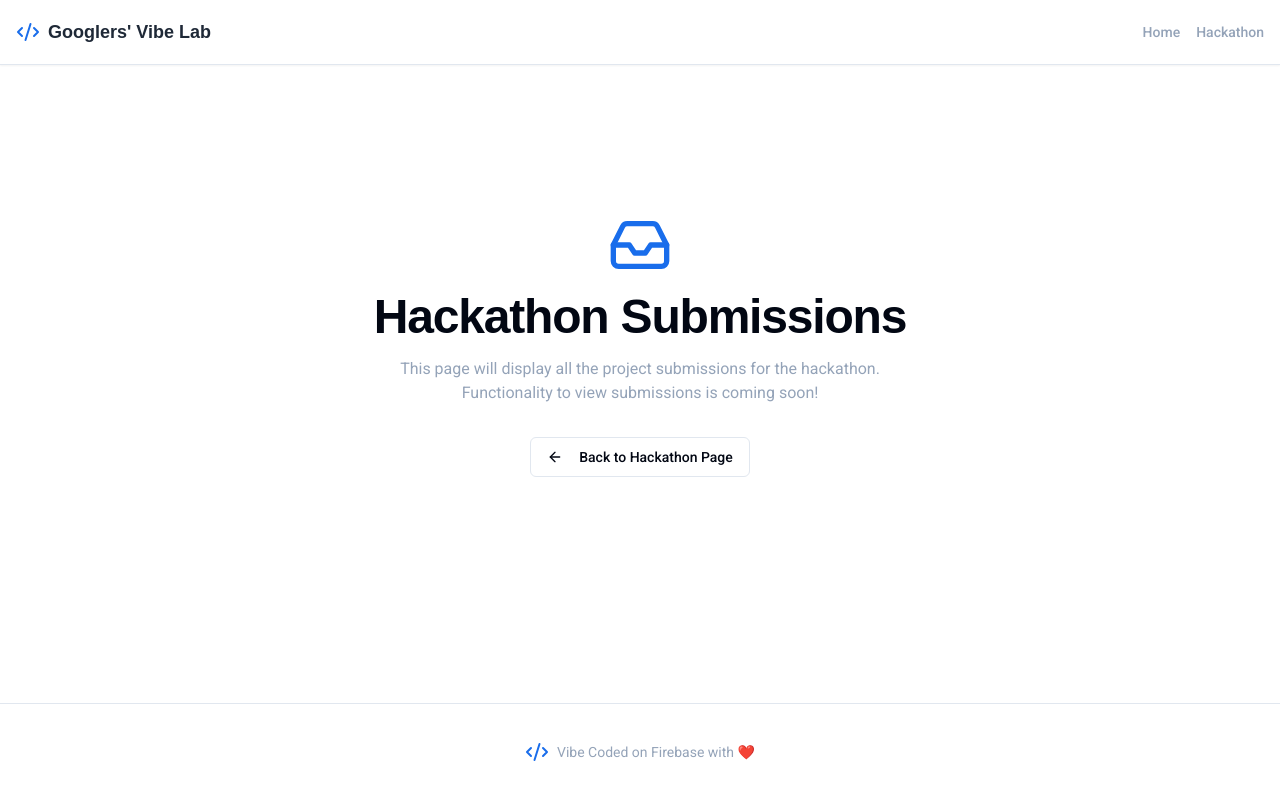
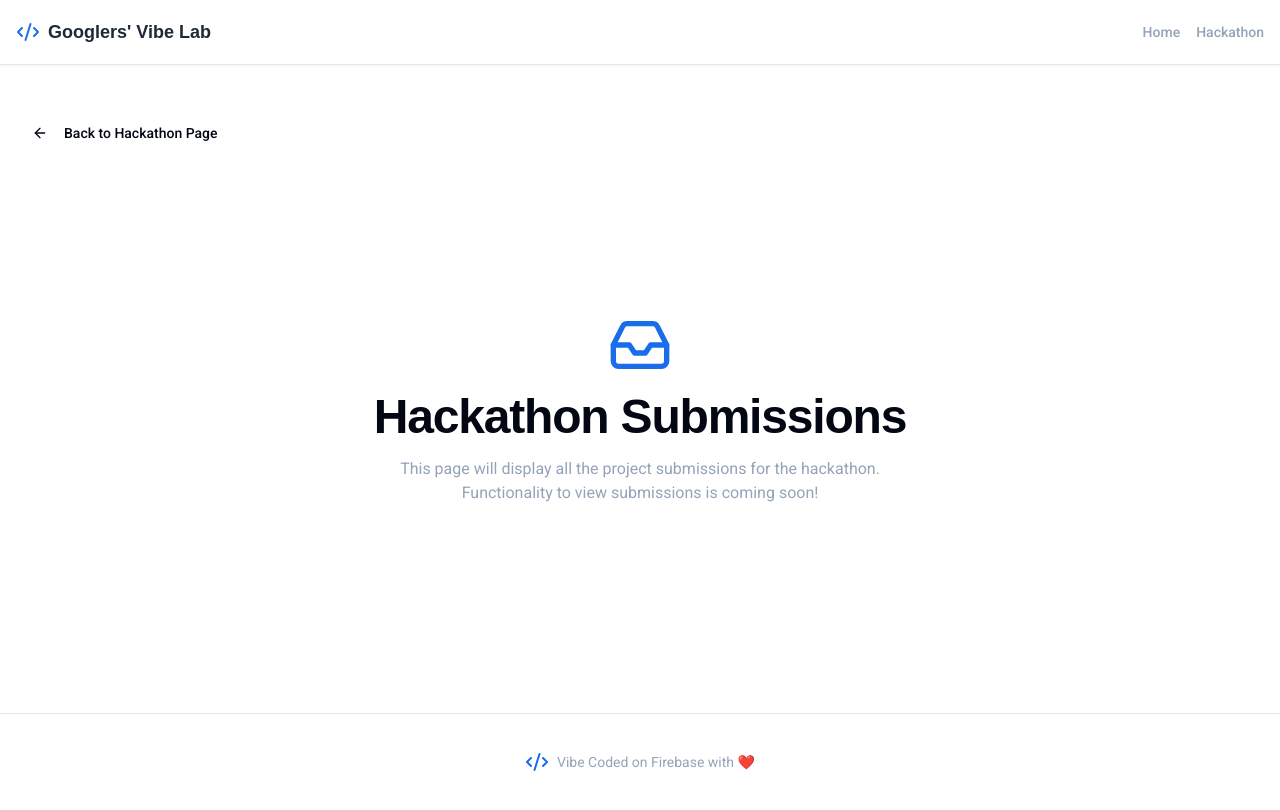
Before and after one commit to abiya-ai/GVL2025, a Next.js app: page /hackathon/submissions in a window 1280 px wide. Built offline with nearby package versions, Linux system fonts and the light colour scheme; a web font is replaced by a local one.

Commit message:
move this to top left (_for element <LinkComponent>_)

```diff
--- a/src/app/hackathon/submissions/page.tsx
+++ b/src/app/hackathon/submissions/page.tsx
@@ -4,26 +4,28 @@ import Link from 'next/link';
 
 export default function SubmissionsPage() {
   return (
-    <div className="container mx-auto flex h-[70vh] flex-col items-center justify-center text-center">
-      <Inbox className="w-16 h-16 text-primary mb-4" />
-      <h1 className="text-4xl font-bold tracking-tight font-headline md:text-5xl mb-4">
-        Hackathon Submissions
-      </h1>
-      <p className="text-muted-foreground mb-8 max-w-lg">
-        This page will display all the project submissions for the hackathon.
-        Functionality to view submissions is coming soon!
-      </p>
-      <Button asChild variant="outline">
+    <div className="container mx-auto max-w-7xl px-4 py-8 md:py-12">
+       <Button asChild variant="ghost" className="mb-8">
         <Link href="/hackathon">
           <ArrowLeft className="mr-2 h-4 w-4" />
           Back to Hackathon Page
         </Link>
       </Button>
+      <div className="flex h-[60vh] flex-col items-center justify-center text-center">
+        <Inbox className="w-16 h-16 text-primary mb-4" />
+        <h1 className="text-4xl font-bold tracking-tight font-headline md:text-5xl mb-4">
+          Hackathon Submissions
+        </h1>
+        <p className="text-muted-foreground mb-8 max-w-lg">
+          This page will display all the project submissions for the hackathon.
+          Functionality to view submissions is coming soon!
+        </p>
+      </div>
     </div>
   );
 }
 
 export const metadata = {
-    title: 'Hackathon Submissions | Googlers\' Vibe Lab',
-    description: 'View all hackathon project submissions.',
+  title: 'Hackathon Submissions | Googlers\' Vibe Lab',
+  description: 'View all hackathon project submissions.',
 };
```
